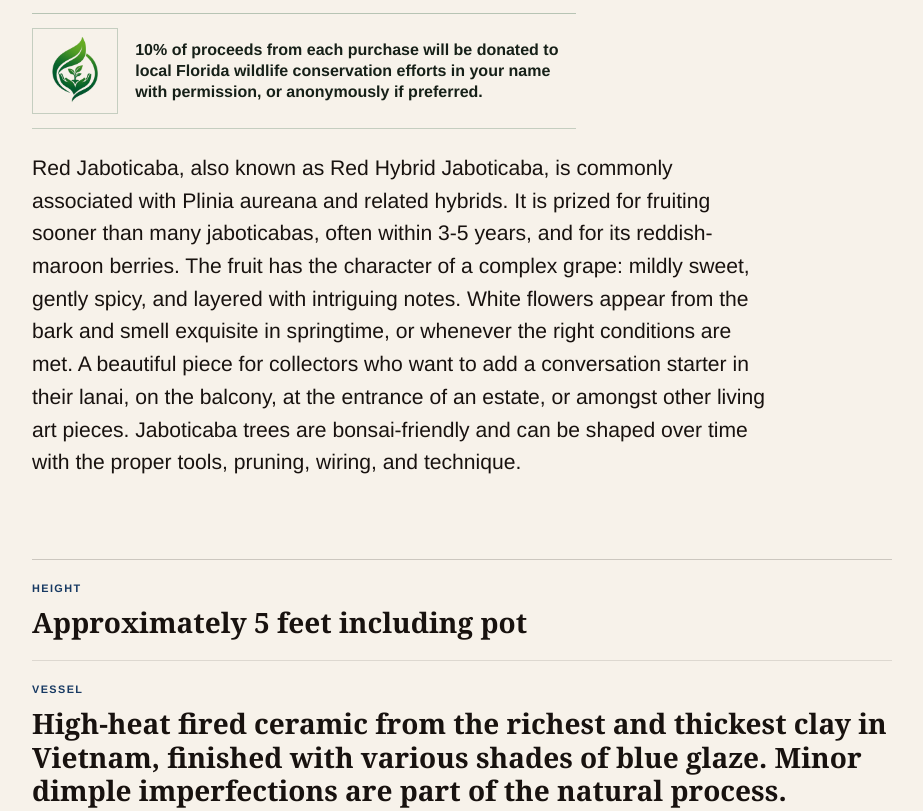
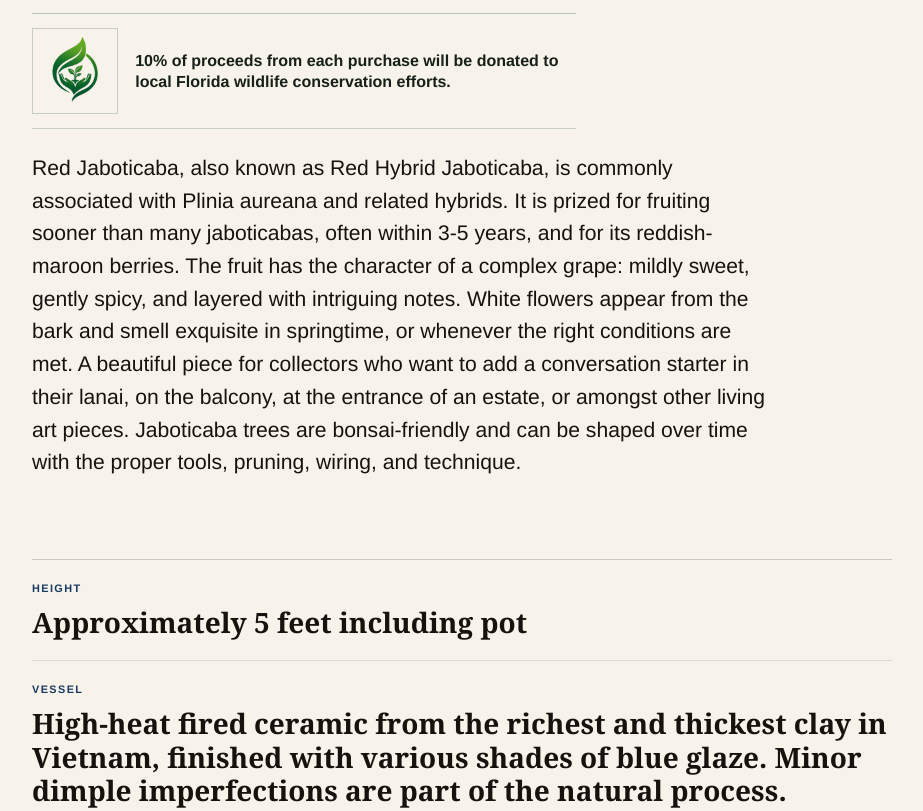
Before and after one commit to qf2nh84yf8-coder/jabohouse.com, a plain HTML site: page index.html in a window 1280 px wide. Shown: the part 1973-2784 px from the top of the page, without its empty margins (178-1101 px from the left). Drawn offline with Linux system fonts and the light colour scheme.

Commit message:
Tighten donation copy

```diff
--- a/index.html
+++ b/index.html
@@ -159,7 +159,7 @@
                   />
                   <p>
                     10% of proceeds from each purchase will be donated to local Florida wildlife
-                    conservation efforts in your name with permission, or anonymously if preferred.
+                    conservation efforts.
                   </p>
                 </div>
               </div>
```
